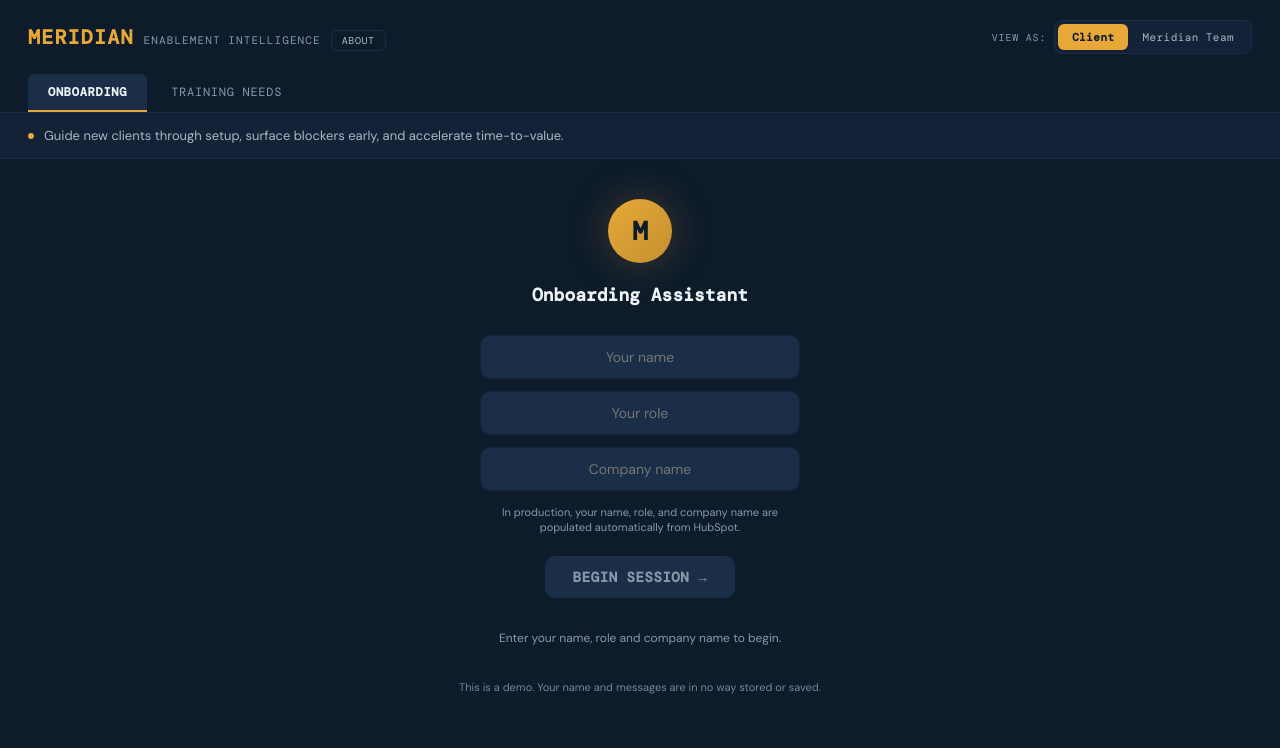
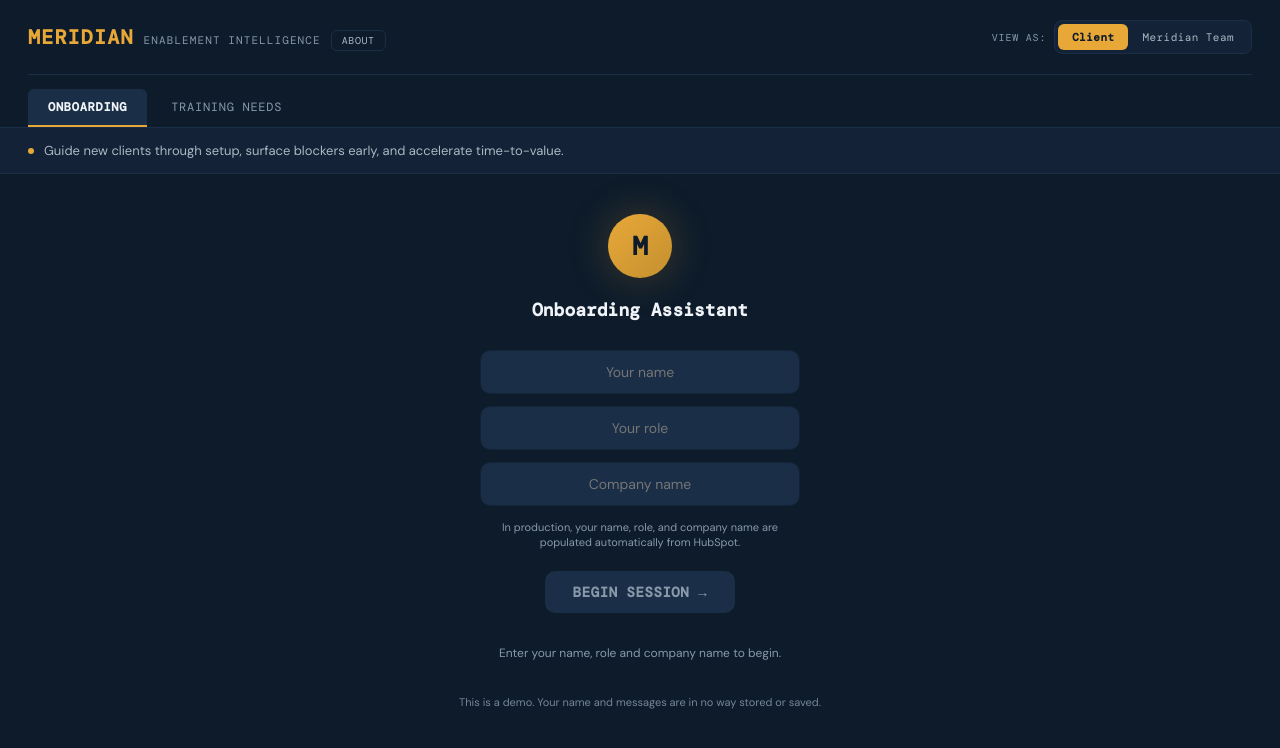
Before and after one commit to TopRated-Plus/AI-enablement-agent, a React (Create React App) app: page / in a window 1280 px wide. Shown: the top 748 px of the page. Built offline with nearby package versions, Linux system fonts and the light colour scheme; a web font is replaced by a local one.

Commit message:
Add divider between View-as toggle and tabs

```diff
--- a/src/App.js
+++ b/src/App.js
@@ -1423,8 +1423,8 @@ export default function App() {
             </div>
           </div>
 
-          {/* Tabs */}
-          <div style={{ display: "flex", gap: 4, flexWrap: "wrap" }}>
+         {/* Tabs */}
+          <div style={{ display: "flex", gap: 4, flexWrap: "wrap", marginTop: 14, paddingTop: 14, borderTop: `1px solid ${COLORS.navyMid}` }}>
             {tabs.map((t) => {
               const on = t.id === activeTab.id;
               return (
```
